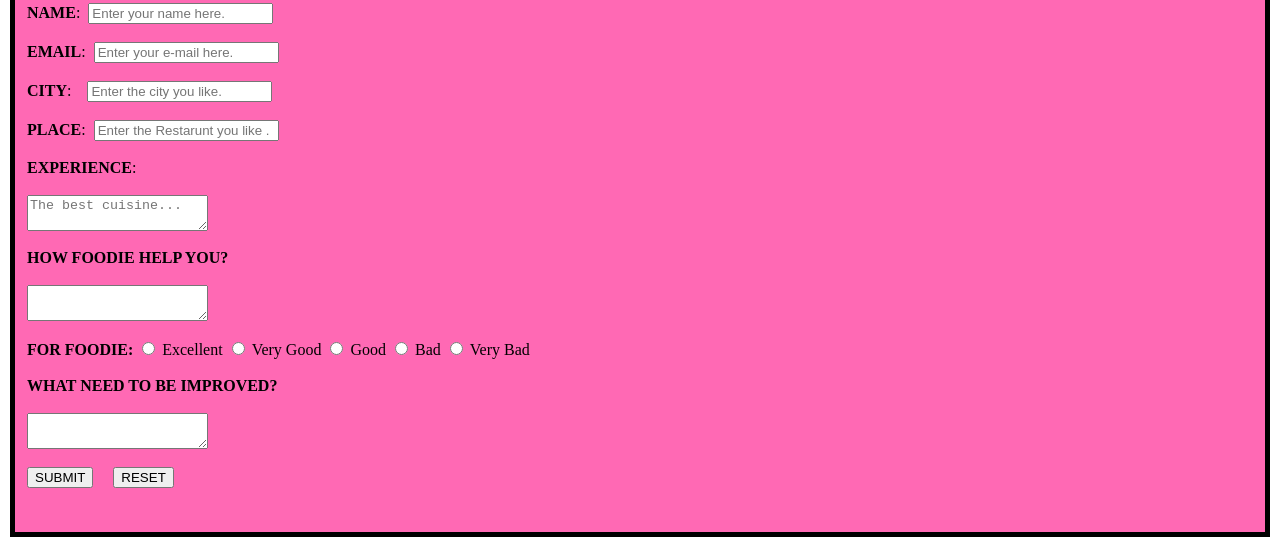
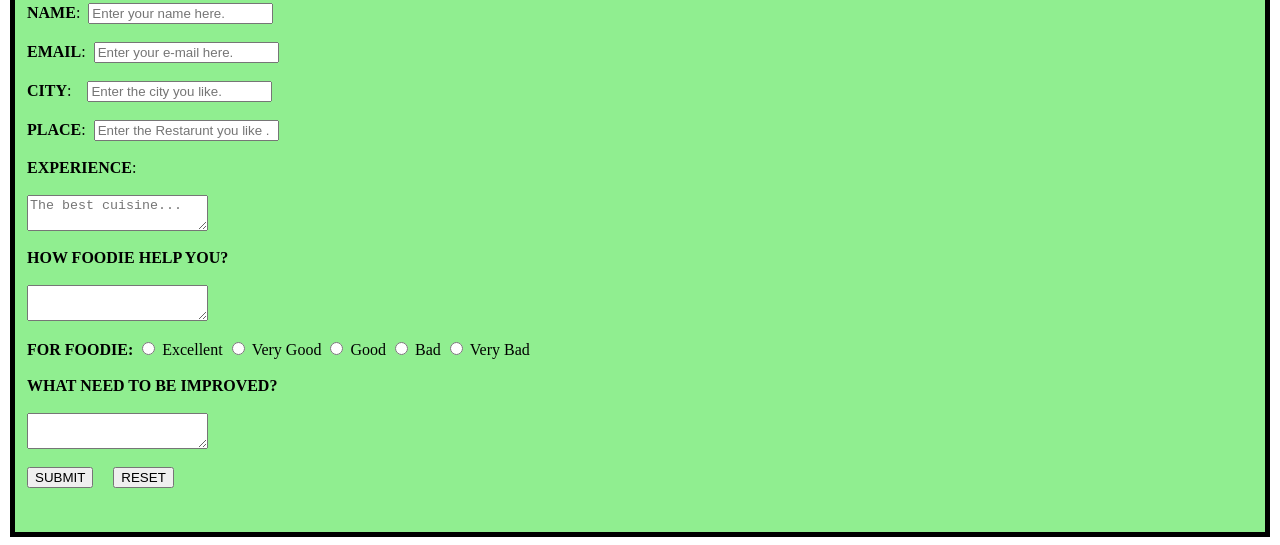
Before and after one commit to kushwanthkumarreddy/foodie.github.io, a plain HTML site: page FEEDBACK.html in a window 1280 px wide. Shown: the part 639-1184 px from the top of the page. Drawn offline with Linux system fonts and the light colour scheme.

Commit message:
Update FEEDBACK.html

```diff
--- a/FEEDBACK.html
+++ b/FEEDBACK.html
@@ -5,7 +5,7 @@
     <img src="https://cdn.dribbble.com/users/1868399/screenshots/9178740/drrrrr.png;" height="600" width="1250"alt="">
 
 </div>
-<fieldset style="background:hotpink;border:5px solid black;" class="parent">
+<fieldset style="background:lightgreen;border:5px solid black;" class="parent">
     <legend style="font-size:25px; background:black; color:white;">FEEDBACK</legend>
      <div></div>
      <form method="post">
```
